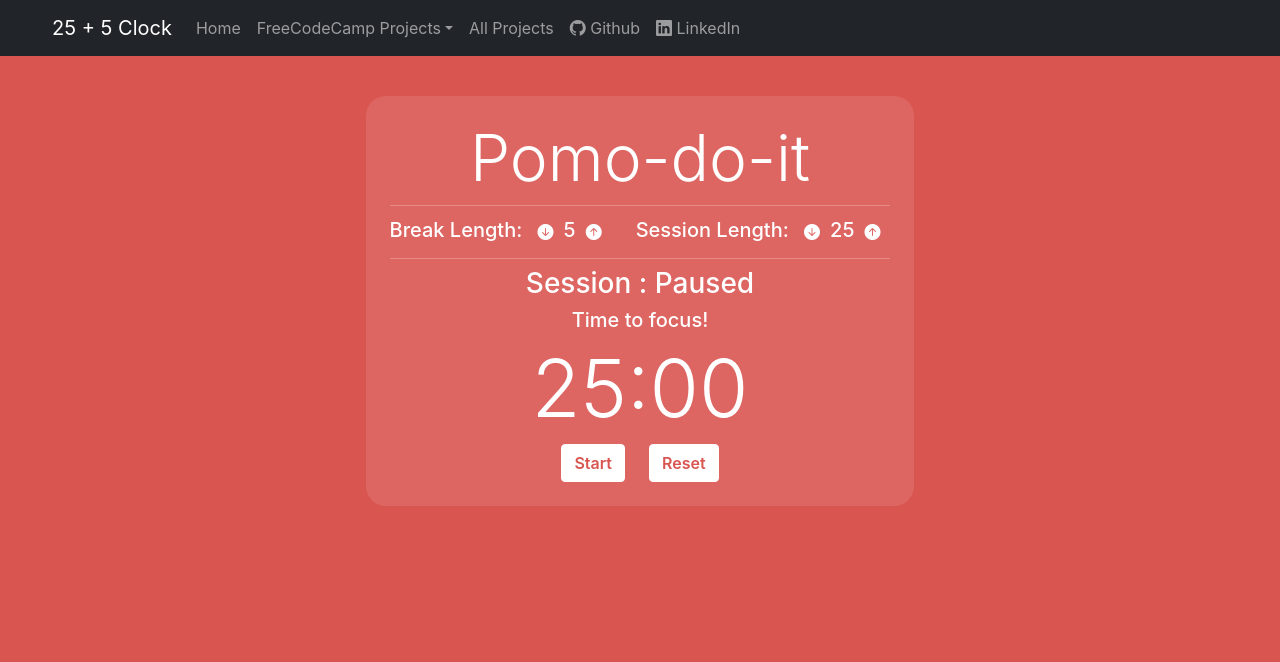
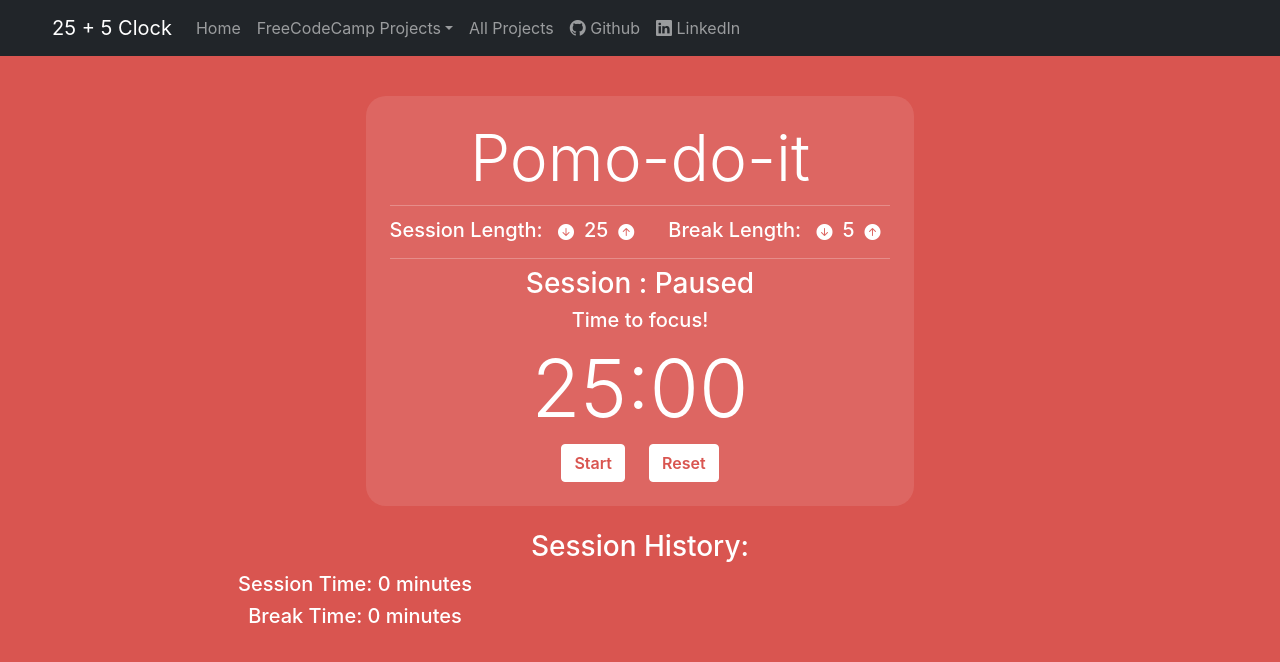
Before and after one commit to PLCoster/fcc_frontendlibs_project5, a Next.js app: page / in a window 1280 px wide. Shown: the top 662 px of the page. Built offline with nearby package versions, Linux system fonts and the light colour scheme.

Commit message:
Added basic phase history display to timer
History displays the total session and break time elapsed
- display of individual past sessions in progress

```diff
--- /dev/null
+++ b/components/HistoryDisplay.js
@@ -0,0 +1,53 @@
+import { useMemo } from 'react';
+
+// import Head from 'next/head';
+import { Container, Row, Col, Button } from 'react-bootstrap';
+
+import styles from './styles/HistoryDisplay.module.css';
+
+function HistoryDisplay({ history }) {
+  const [totalSessionSecs, totalBreakSecs] = useMemo(() => {
+    return history.reduce(
+      ([sessSecs, breakSecs], [phaseName, phaseSecs]) => {
+        if (phaseName === 'Session') {
+          sessSecs += phaseSecs;
+        } else {
+          breakSecs += phaseSecs;
+        }
+        return [sessSecs, breakSecs];
+      },
+      [0, 0]
+    );
+  }, [history]);
+
+  const phaseHistory = useMemo(() => {
+    return history.map(([phaseName, phaseSecs, phaseStart, phaseEnd]) => {
+      return (
+        <li>
+          {phaseName}: StartTime:{' '}
+          {new Date(phaseStart).toLocaleTimeString([], {
+            hour: '2-digit',
+            minute: '2-digit',
+          })}
+        </li>
+      );
+    });
+  });
+
+  return (
+    <Container className={styles.historyDisplayContainer}>
+      <h3>Session History:</h3>
+      <Row>
+        <Col>
+          <h5>Session Time: {Math.floor(totalSessionSecs / 60)} minutes</h5>
+          <h5>Break Time: {Math.floor(totalBreakSecs / 60)} minutes</h5>
+        </Col>
+        <Col>
+          <ul>{phaseHistory}</ul>
+        </Col>
+      </Row>
+    </Container>
+  );
+}
+
+export default HistoryDisplay;
--- a/components/Timer.js
+++ b/components/Timer.js
@@ -2,6 +2,8 @@ import { useEffect, useRef, useState } from 'react';
 
 import Head from 'next/head';
 import { Container, Row, Col, Button } from 'react-bootstrap';
+
+import HistoryDisplay from './HistoryDisplay';
 
 import styles from './styles/Timer.module.css';
 
@@ -21,12 +23,18 @@ function Timer() {
   const buttonAudioRef = useRef();
   const alarmAudioRef = useRef();
 
+  const currTimeElapsedRef = useRef(0);
+  const currPhaseStartRef = useRef();
+  const [phaseHistory, setphaseHistory] = useState([]);
+
   // Handler to reset timer to initial state when Reset button is clicked
   const handleResetClick = () => {
     setBreakLengthMins(5);
     setSessionLengthMins(25);
     setTimerSecondsRemaining(1500);
     timerSecondsRemainingRef.current = 1500;
+    currTimeElapsedRef.current = 0;
+    currPhaseStartRef.current = null;
 
     clearTimeout(currTimeoutID);
     setTimerRunning(false);
@@ -82,12 +90,14 @@ function Timer() {
   // More accurate timekeeping than setInterval or repeated 1000ms setTimeouts
   const handleTimerStart = () => {
     console.log('Setting up new timer!');
+    currPhaseStartRef.current = Date.now();
     let nextTickTime = Date.now() + 1000;
     let timeoutID = null;
 
     const timeoutFunction = () => {
       // Decrement Seconds Remaining Ref, use this to set the Seconds Remaining State
       timerSecondsRemainingRef.current -= 1;
+      currTimeElapsedRef.current += 1;
 
       // Continue countdown on timer until it hits 0:
       if (timerSecondsRemainingRef.current >= 0) {
@@ -114,6 +124,18 @@ function Timer() {
       // Cancel current timeout
       clearTimeout(currTimeoutID);
 
+      // Update Session History
+      // Note: currTimeElapsed overcounts by 1 second
+      setphaseHistory([
+        ...phaseHistory,
+        [
+          timerPhase,
+          currTimeElapsedRef.current - 1,
+          currPhaseStartRef.current,
+          Date.now(),
+        ],
+      ]);
+
       // Swap Timer Phase
       const newPhase = timerPhase === 'Session' ? 'Break' : 'Session';
       setTimerPhase(newPhase);
@@ -121,6 +143,7 @@ function Timer() {
       // Start new timer
       timerSecondsRemainingRef.current =
         (newPhase === 'Session' ? sessionLengthMins : breakLengthMins) * 60;
+      currTimeElapsedRef.current = 0;
       setTimerSecondsRemaining(timerSecondsRemainingRef.current);
       handleTimerStart();
       setSwapPhase(false);
@@ -164,6 +187,36 @@ function Timer() {
             {/* PHASE LENGTH CONTROLS */}
             <Row className="justify-content-center">
               <Col xs="auto">
+                {/* SESSION LENGTH CONTROLS */}
+                <h5 id="session-label" className={styles.phaseLengthContainer}>
+                  Session Length:{'  '}
+                  <Button
+                    id="session-decrement"
+                    title={'Decrement Session Length'}
+                    onClick={() => handleTimerLengthChange(-1, 'Session')}
+                    onMouseLeave={(e) => {
+                      e.target.blur();
+                    }}
+                    className={styles.phaseLengthButton}
+                  >
+                    <i className="bi bi-arrow-down-circle-fill" />
+                  </Button>
+                  <span id="session-length">{sessionLengthMins}</span>
+                  <Button
+                    id="session-increment"
+                    title={'Increment Session Length'}
+                    onClick={() => handleTimerLengthChange(1, 'Session')}
+                    onMouseLeave={(e) => {
+                      e.target.blur();
+                    }}
+                    className={styles.phaseLengthButton}
+                  >
+                    <i className="bi bi-arrow-up-circle-fill" />
+                  </Button>
+                </h5>
+              </Col>
+
+              <Col xs="auto">
                 {/* BREAK LENGTH CONTROLS */}
                 <h5 id="break-label" className={styles.phaseLengthContainer}>
                   Break Length:{'  '}
@@ -189,36 +242,6 @@ function Timer() {
                       console.log('incrementing break ');
                       handleTimerLengthChange(1, 'Break');
                     }}
-                    onMouseLeave={(e) => {
-                      e.target.blur();
-                    }}
-                    className={styles.phaseLengthButton}
-                  >
-                    <i className="bi bi-arrow-up-circle-fill" />
-                  </Button>
-                </h5>
-              </Col>
-
-              <Col xs="auto">
-                {/* SESSION LENGTH CONTROLS */}
-                <h5 id="session-label" className={styles.phaseLengthContainer}>
-                  Session Length:{'  '}
-                  <Button
-                    id="session-decrement"
-                    title={'Decrement Session Length'}
-                    onClick={() => handleTimerLengthChange(-1, 'Session')}
-                    onMouseLeave={(e) => {
-                      e.target.blur();
-                    }}
-                    className={styles.phaseLengthButton}
-                  >
-                    <i className="bi bi-arrow-down-circle-fill" />
-                  </Button>
-                  <span id="session-length">{sessionLengthMins}</span>
-                  <Button
-                    id="session-increment"
-                    title={'Increment Session Length'}
-                    onClick={() => handleTimerLengthChange(1, 'Session')}
                     onMouseLeave={(e) => {
                       e.target.blur();
                     }}
@@ -290,6 +313,8 @@ function Timer() {
         </Col>
       </Row>
 
+      <HistoryDisplay history={phaseHistory} />
+
       {/* SOUND EFFECTS */}
       <audio
         id="click"
--- /dev/null
+++ b/components/styles/HistoryDisplay.module.css
@@ -0,0 +1,5 @@
+/* === HISTORY DISPLAY CONTAINER STYLES === */
+
+.historyDisplayContainer {
+  margin-top: 3vh;
+}
```
